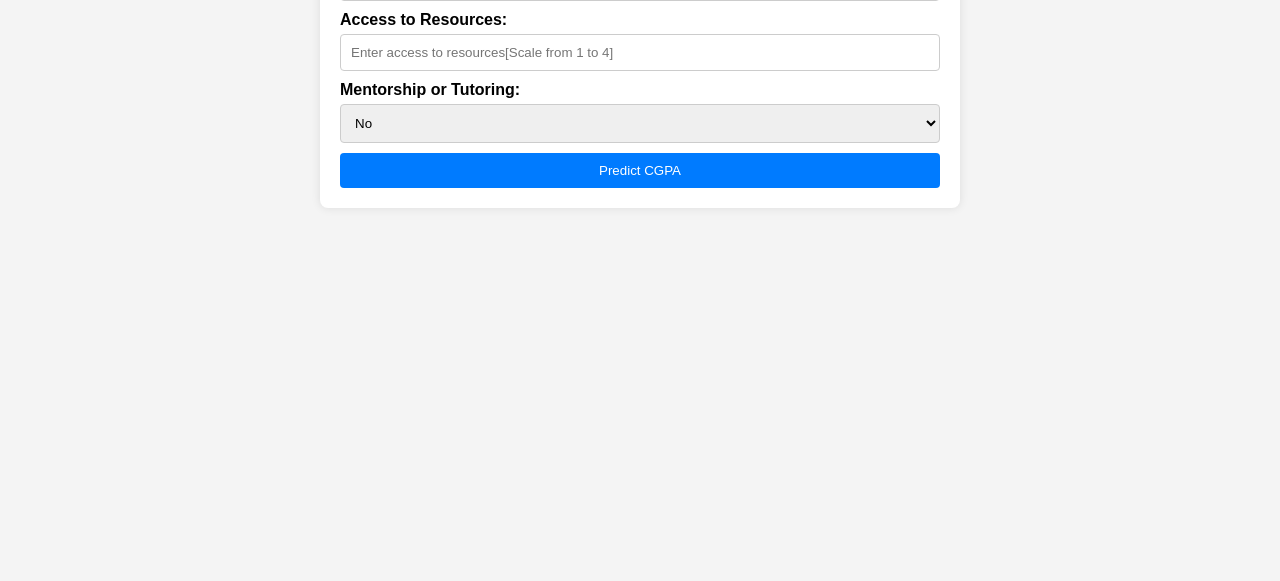
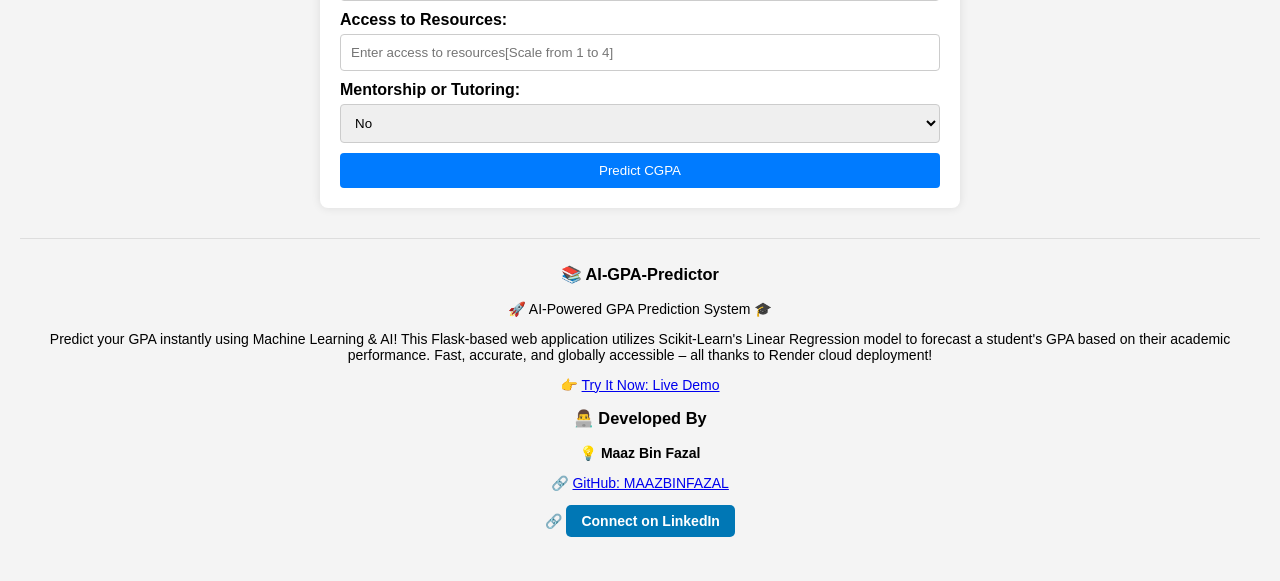
Before and after one commit to MAAZBINFAZAL/AI-GPA-Predictor, a Flask app: page / in a window 1280 px wide. Shown: the part 1632-2213 px from the top of the page. Before the commit the page ends 1820 px from the top, so only its background shows below. Run offline with Flask 3, Linux system fonts and the light colour scheme; parts of the project's set-up code (start-up, migrations or seed data) failed here and were passed over.

Commit message:
Added footer section with project info and LinkedIn button

```diff
--- a/templates/index.html
+++ b/templates/index.html
@@ -130,5 +130,21 @@
             <h2>Predicted CGPA: {{ predicted_cgpa }}</h2>
         {% endif %}
     </div>
+<div style="margin-top: 30px; padding: 10px; text-align: center; font-size: 14px; border-top: 1px solid #ddd;">
+    <h3>📚 AI-GPA-Predictor</h3>
+    <p>🚀 AI-Powered GPA Prediction System 🎓</p>
+    <p>Predict your GPA instantly using Machine Learning & AI! This Flask-based web application utilizes Scikit-Learn's Linear Regression model to forecast a student's GPA based on their academic performance. Fast, accurate, and globally accessible – all thanks to Render cloud deployment!</p>
+    <p>👉 <a href="https://ai-gpa-predictor.onrender.com/" target="_blank">Try It Now: Live Demo</a></p>
+
+    <h3>👨‍💻 Developed By</h3>
+    <p>💡 <b>Maaz Bin Fazal</b></p>
+    <p>🔗 <a href="https://github.com/MAAZBINFAZAL" target="_blank">GitHub: MAAZBINFAZAL</a></p>
+    <p>🔗 <a href="https://www.linkedin.com/in/maazbinfazal/" target="_blank"
+       style="display: inline-block; padding: 8px 15px; background-color: #0077B5; color: white;
+       text-decoration: none; border-radius: 5px; font-weight: bold;">
+       Connect on LinkedIn
+    </a></p>
+</div>
+
 </body>
 </html>
```
